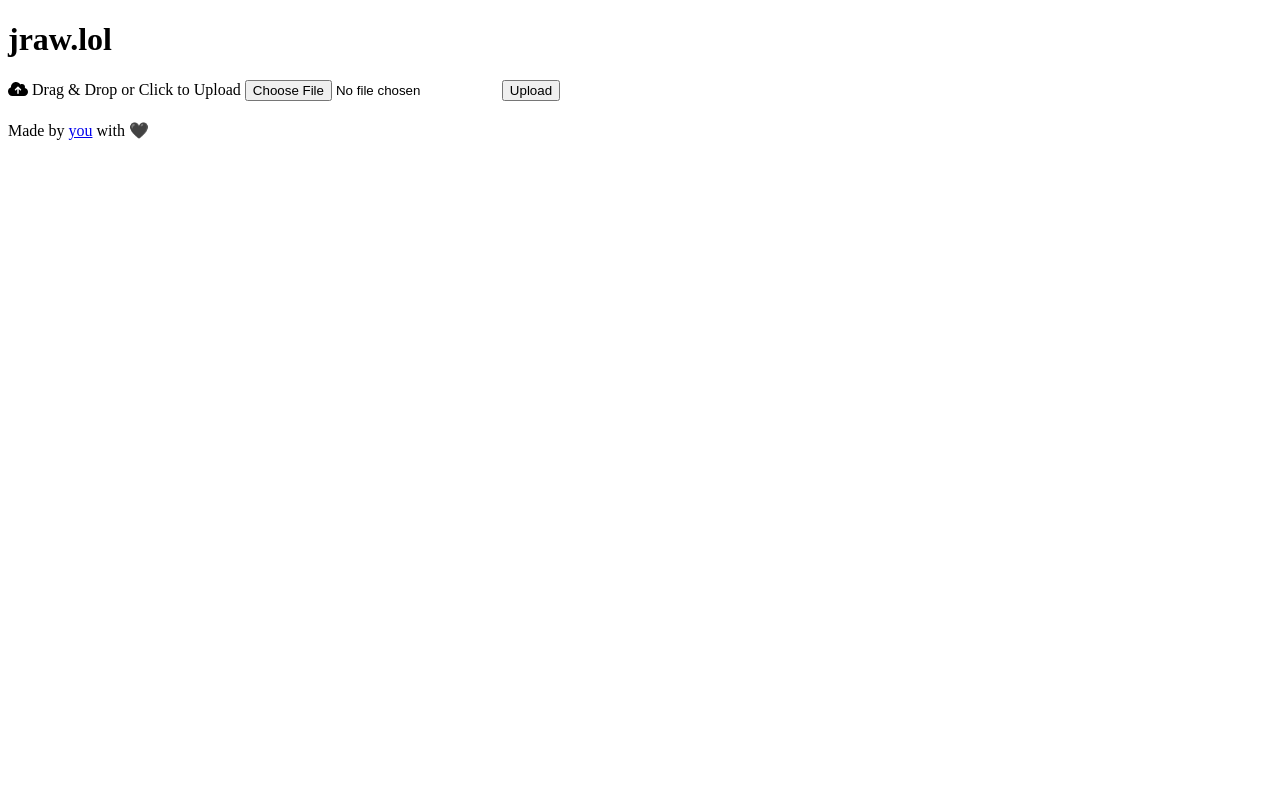
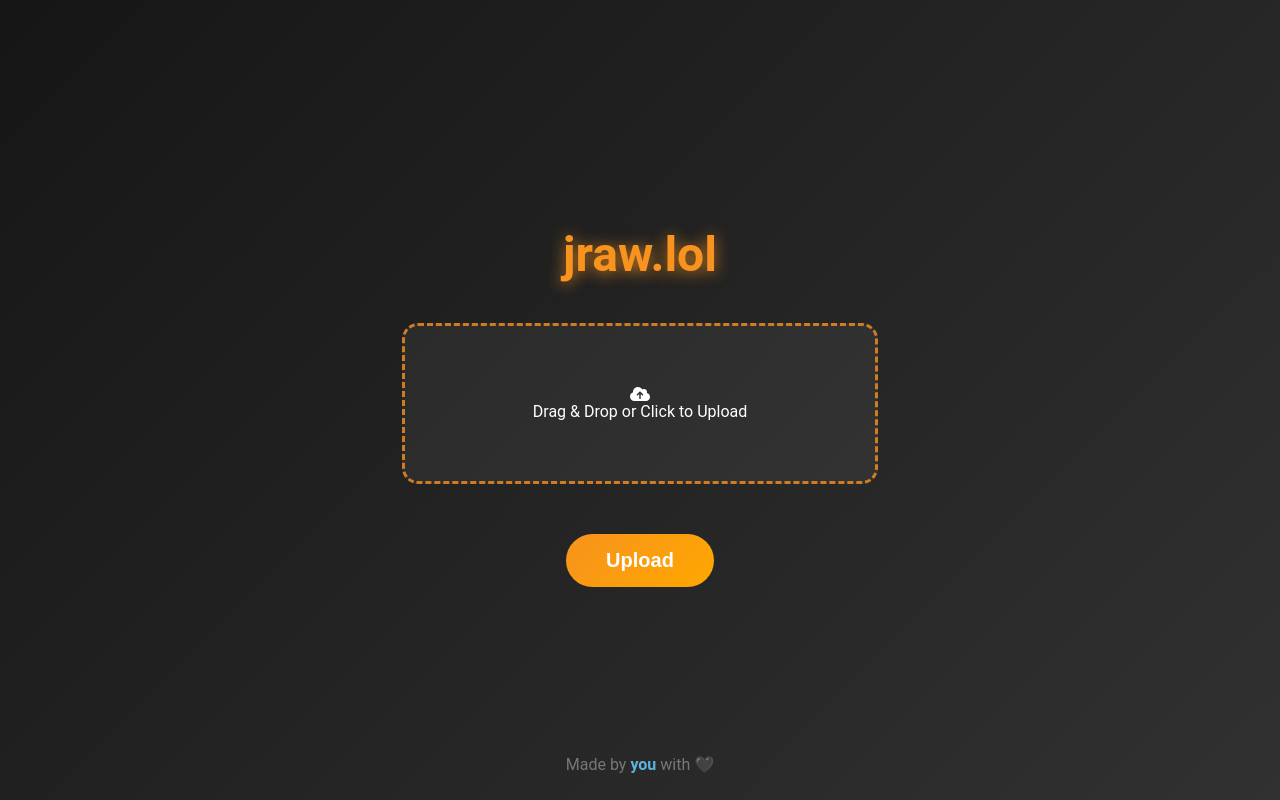
Before and after one commit to sleepygoofy/File-uploader, a plain HTML site: page index.html in a window 1280 px wide. Drawn offline with Linux system fonts and the light colour scheme.

Commit message:
Update index.html

```diff
--- a/index.html
+++ b/index.html
@@ -3,9 +3,120 @@
 <head>
     <meta charset="UTF-8">
     <meta name="viewport" content="width=device-width, initial-scale=1.0">
-    <title>jraw.lol | Upload</title>
+    <title>jraw.lol | Neon Upload</title>
     <style>
-        /* Same styles as before */
+        body {
+            font-family: 'Roboto', Arial, sans-serif;
+            background: linear-gradient(135deg, #161616, #313131);
+            color: #fff;
+            display: flex;
+            flex-direction: column;
+            justify-content: center;
+            align-items: center;
+            height: 100vh;
+            margin: 0;
+            animation: fadeIn 1s ease-out;
+            text-align: center;
+        }
+
+        @keyframes fadeIn {
+            0% {
+                opacity: 0;
+            }
+            100% {
+                opacity: 1;
+            }
+        }
+
+        h1 {
+            font-size: 48px;
+            color: #f7931e;
+            margin-bottom: 40px;
+            text-shadow: 0 2px 15px rgba(247, 147, 30, 0.8);
+            animation: slideIn 1s ease-out;
+        }
+
+        @keyframes slideIn {
+            0% {
+                opacity: 0;
+                transform: translateY(-20px);
+            }
+            100% {
+                opacity: 1;
+                transform: translateY(0);
+            }
+        }
+
+        .upload-box {
+            display: flex;
+            flex-direction: column;
+            align-items: center;
+            justify-content: center;
+            padding: 60px;
+            border: 3px dashed rgba(247, 147, 30, 0.8);
+            border-radius: 16px;
+            background: rgba(255, 255, 255, 0.05);
+            color: #fff;
+            cursor: pointer;
+            transition: all 0.3s ease;
+            text-align: center;
+            width: 350px;
+            margin-bottom: 30px;
+        }
+
+        .upload-box:hover {
+            background: rgba(255, 255, 255, 0.2);
+            color: #f7931e;
+            transform: scale(1.05);
+            box-shadow: 0 10px 20px rgba(0, 0, 0, 0.4);
+        }
+
+        .upload-box i {
+            font-size: 48px;
+            margin-bottom: 15px;
+        }
+
+        button {
+            margin-top: 20px;
+            background: linear-gradient(135deg, #f7931e, #ffa700);
+            color: white;
+            border: none;
+            padding: 15px 40px;
+            border-radius: 32px;
+            cursor: pointer;
+            font-size: 20px;
+            font-weight: bold;
+            transition: all 0.3s ease;
+        }
+
+        button:hover {
+            background: linear-gradient(135deg, #ffa700, #f7931e);
+            transform: translateY(-3px);
+            box-shadow: 0 4px 15px rgba(255, 167, 0, 0.6);
+        }
+
+        #output {
+            margin-top: 20px;
+            color: #5ab4dc;
+            font-size: 18px;
+            animation: fadeIn 0.5s ease-out;
+        }
+
+        footer {
+            position: fixed;
+            bottom: 10px;
+            color: #777;
+        }
+
+        footer a {
+            color: #5ab4dc;
+            text-decoration: none;
+            font-weight: bold;
+        }
+
+        footer a:hover {
+            color: #f7931e;
+        }
     </style>
 </head>
 <body>
@@ -13,10 +124,10 @@
     <label class="upload-box">
         <i class="fas fa-cloud-upload-alt"></i>
         <span id="fileLabelText">Drag & Drop or Click to Upload</span>
-        <input type="file" id="fileInput">
+        <input type="file" id="fileInput" style="display: none;">
     </label>
     <button id="uploadButton">Upload</button>
-    <div id="output" style="margin-top: 20px; color: #f7931e;"></div>
+    <div id="output"></div>
 
     <footer>
         <p>Made by <a href="https://github.com/your-username" target="_blank">you</a> with 🖤</p>
@@ -28,6 +139,10 @@
         const fileInput = document.getElementById("fileInput");
         const output = document.getElementById("output");
         const fileLabelText = document.getElementById("fileLabelText");
+
+        document.querySelector(".upload-box").addEventListener("click", () => {
+            fileInput.click();
+        });
 
         fileInput.addEventListener("change", () => {
             const fileName = fileInput.files[0]?.name || "Select File";
```
